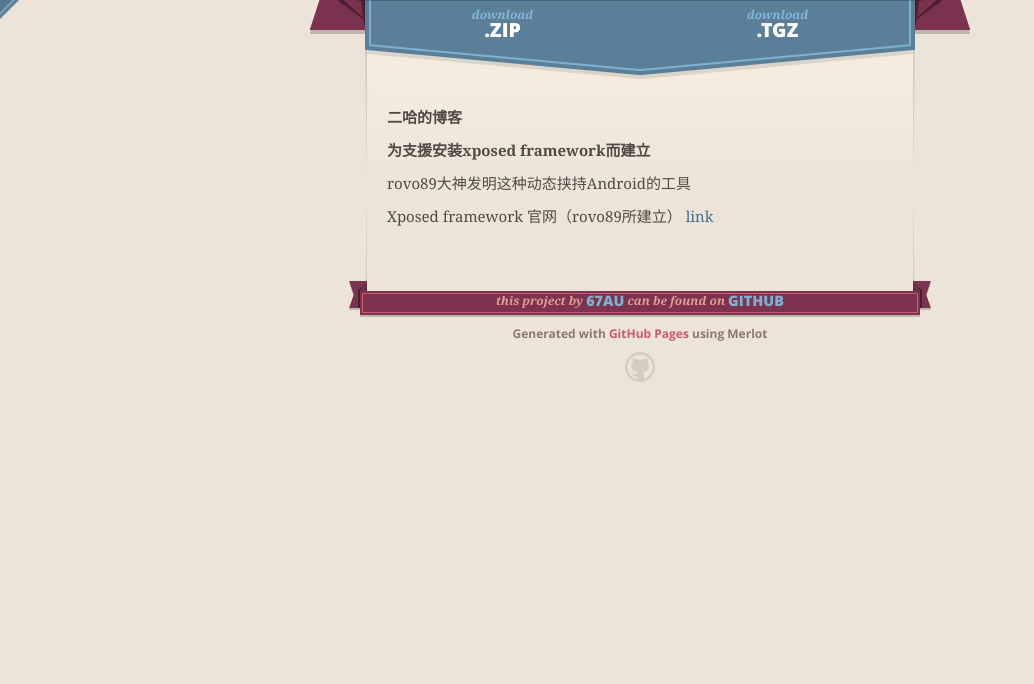
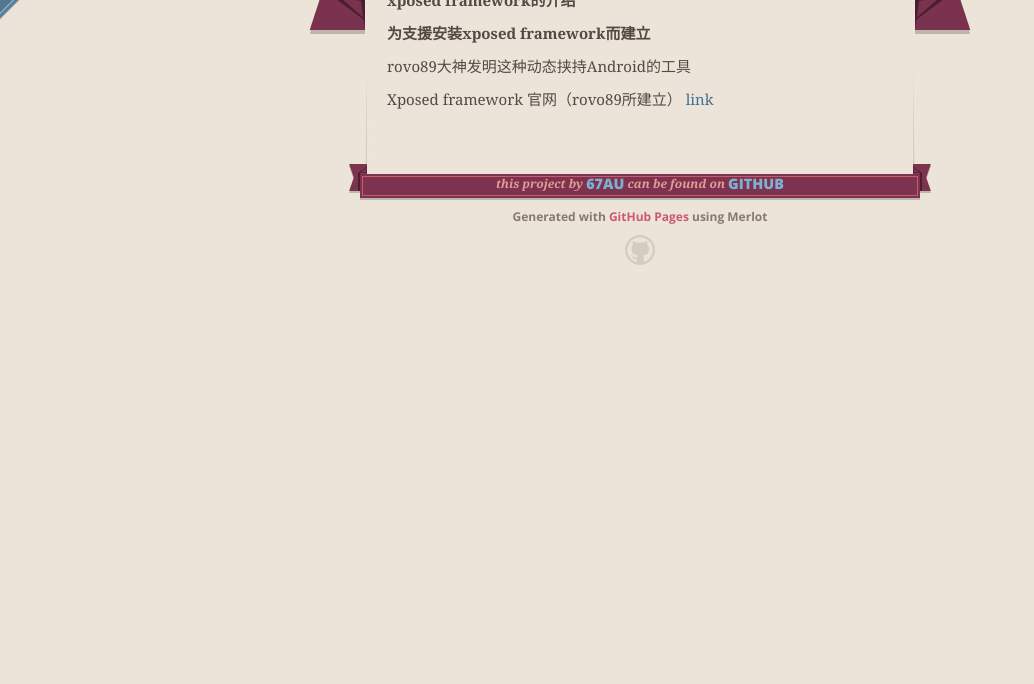
Before and after one commit to XueKirby/doubleha.github.io, a plain HTML site: page index.html in a window 1280 px wide. Shown: the part 116-800 px from the top of the page, without its empty margins (0-1034 px from the left). Drawn offline with nearby package versions, Linux system fonts and the light colour scheme.

Commit message:
Update index.html

```diff
--- a/index.html
+++ b/index.html
@@ -17,7 +17,7 @@
         $('#main_content').headsmart()
       })
     </script>
-    <title>Xposed.67au.GitHub.io by 67au</title>
+    <title>二哈的blog</title>
   </head>
 
   <body>
@@ -35,18 +35,12 @@
         </span>
       </header>
 
-      <section id="downloads">
-        <span class="inner">
-          <a href="https://github.com/67au/xposed.67au.github.io/zipball/master" class="zip"><em>download</em> .ZIP</a><a href="https://github.com/67au/xposed.67au.github.io/tarball/master" class="tgz"><em>download</em> .TGZ</a>
-        </span>
-      </section>
-
 
       <span class="banner-fix"></span>
 
 
       <section id="main_content">
-        <p><strong>二哈的博客</strong></p>
+        <p><strong>xposed framework的介绍</strong></p>
 
 <p><strong>为支援安装xposed framework而建立</strong></p>
 
```
